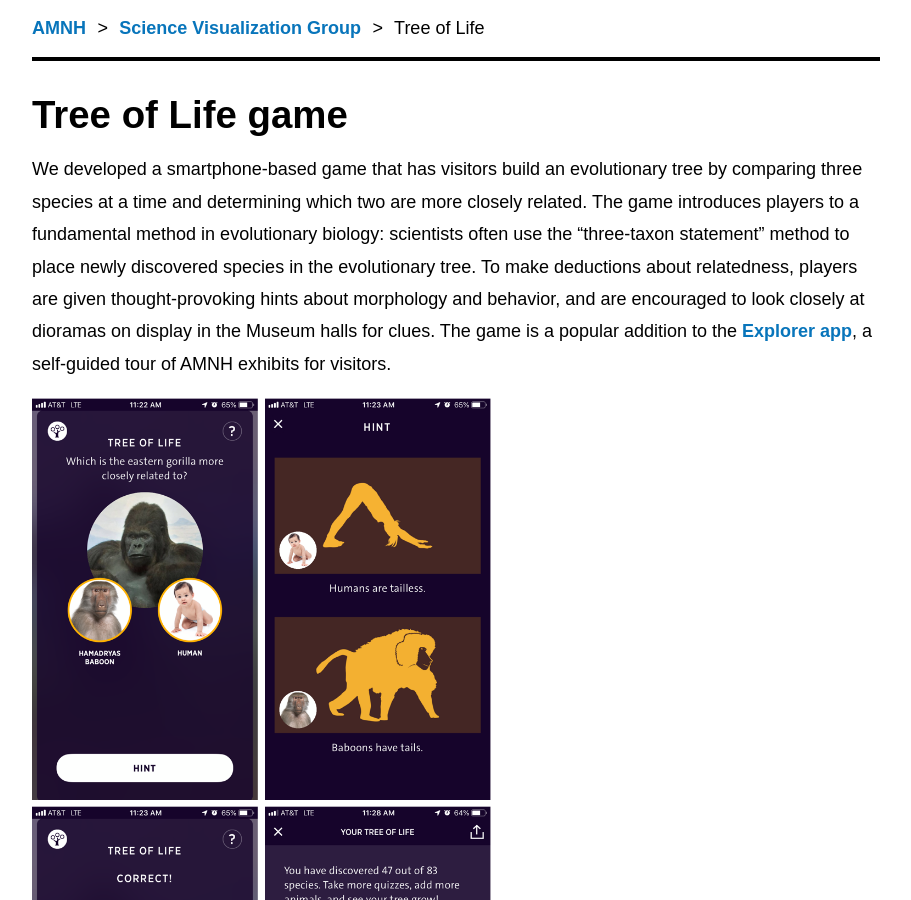
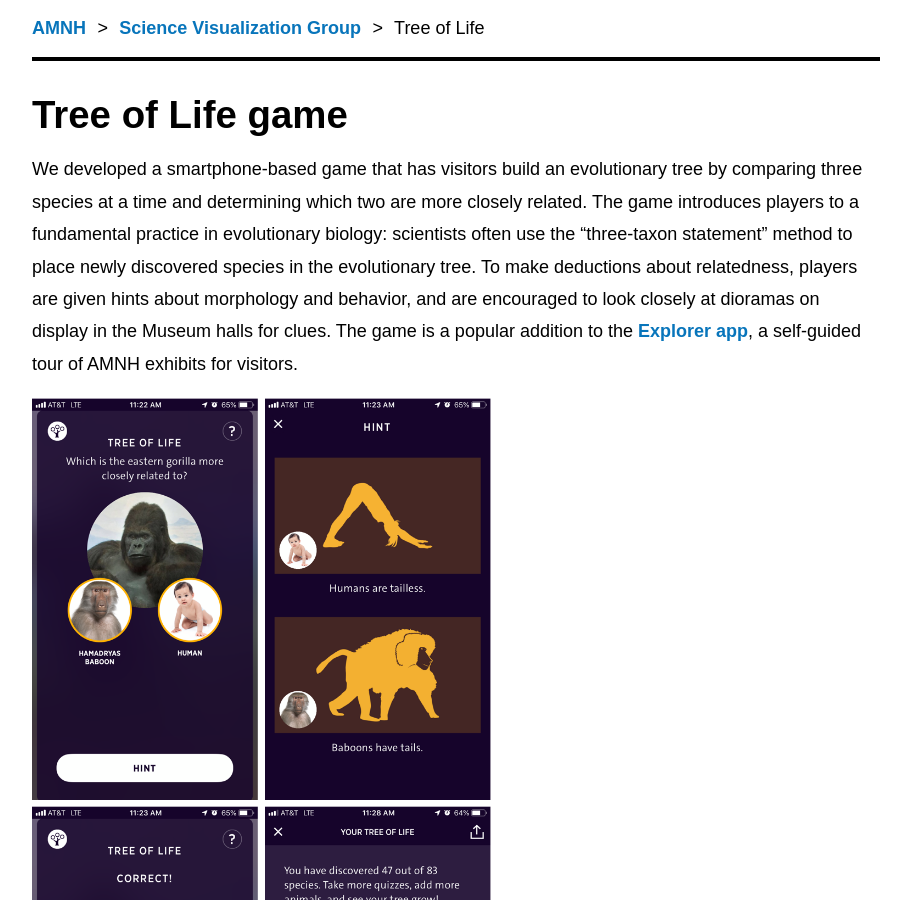
Before and after one commit to amnh-sciviz/amnh-sciviz.github.io, a Jekyll site: the page built from _projects/tree_of_life.md, in a window 1280 px wide and 900 px high. Shown: the whole window, without its empty margins (184-1095 px from the left). Built offline with Jekyll 4.4.1, drawn with Linux system fonts in a browser that asks for light colours.

Commit message:
Update tree_of_life.md

```diff
--- a/_projects/tree_of_life.md
+++ b/_projects/tree_of_life.md
@@ -8,7 +8,7 @@ permalink: /tree-of-life/
 
 ## Tree of Life game
 
-We developed a smartphone-based game that has visitors build an evolutionary tree by comparing three species at a time and determining which two are more closely related. The game introduces players to a fundamental method in evolutionary biology: scientists often use the "three-taxon statement" method to place newly discovered species in the evolutionary tree. To make deductions about relatedness, players are given thought-provoking hints about morphology and behavior, and are encouraged to look closely at dioramas on display in the Museum halls for clues. The game is a popular addition to the [Explorer app](https://www.amnh.org/apps/explorer), a self-guided tour of AMNH exhibits for visitors.
+We developed a smartphone-based game that has visitors build an evolutionary tree by comparing three species at a time and determining which two are more closely related. The game introduces players to a fundamental practice in evolutionary biology: scientists often use the "three-taxon statement" method to place newly discovered species in the evolutionary tree. To make deductions about relatedness, players are given hints about morphology and behavior, and are encouraged to look closely at dioramas on display in the Museum halls for clues. The game is a popular addition to the [Explorer app](https://www.amnh.org/apps/explorer), a self-guided tour of AMNH exhibits for visitors.
 
 ![Tree of Life game screenshots](/assets/img/ToL-gorilla.png)
 
```
